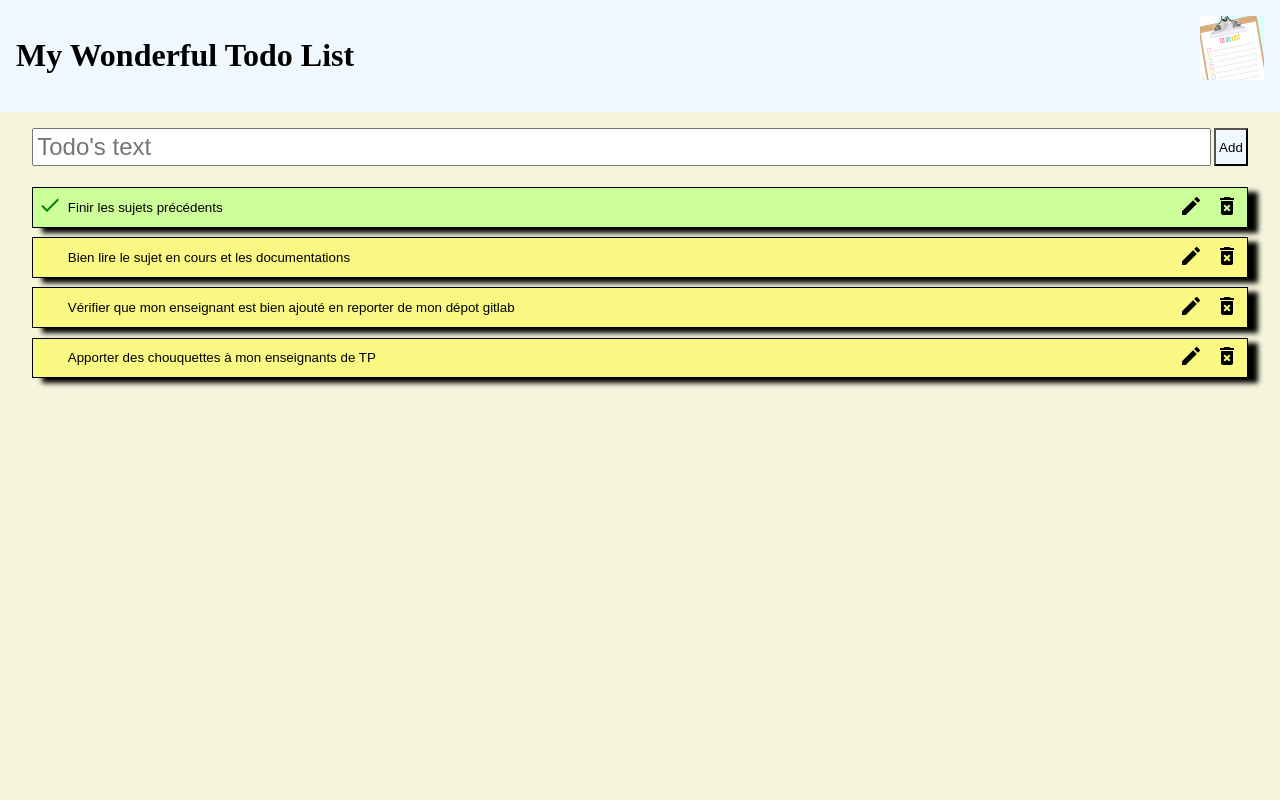
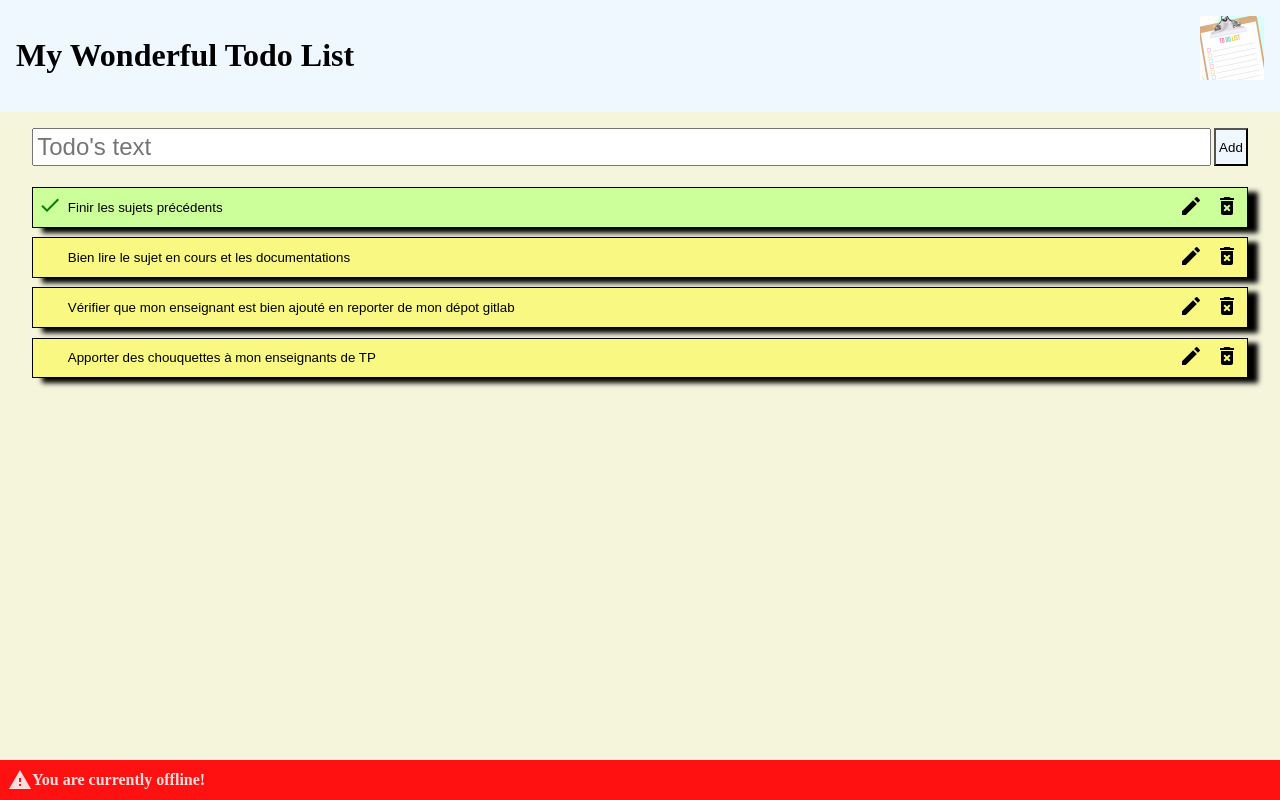
Before and after one commit to ajonquet/todo-list-pwa, a React (Vite) app: page / in a window 1280 px wide. Both pictures are taken after a click on the button "Finir les sujets précédents". Built offline with nearby package versions, Linux system fonts and the light colour scheme; no server answers; data requests are answered from the project's data file.

Commit message:
Détection d’un problème réseau

```diff
--- a/public/css/style.css
+++ b/public/css/style.css
@@ -119,3 +119,16 @@ input[type="submit"] {
   padding: .5em;
   cursor: pointer;
 }
+.network-notification {
+  position: absolute;
+  bottom: 0;
+  width: 100%;
+  box-sizing: border-box;
+  background-color: #f11;
+  margin-left: -1rem;
+  padding: 0.5em;
+  color: #fdd;
+  font-weight: bold;
+  display: flex;
+  align-items: center;
+}
--- a/src/components/Main.jsx
+++ b/src/components/Main.jsx
@@ -1,14 +1,16 @@
 import TodoList from "./TodoList";
 import FormAddTodo from "./FormAddTodo.jsx";
 import useTodos from "../hooks/useTodos.js";
+import NetworkNotification from "./NetworkNotification.jsx";
 
 export default function Main() {
-  const { todos, isLoading, toggleTodo, deleteTodo, updateTodo, addTodo } = useTodos();
+  const { networkError, todos, isLoading, toggleTodo, deleteTodo, updateTodo, addTodo } = useTodos();
 
   return (
         <main className="main">
             <FormAddTodo addTodo={addTodo} />
             <TodoList todos={todos} isLoading={isLoading} toggleTodo={toggleTodo} deleteTodo={deleteTodo} updateTodo={updateTodo} />
+            <NetworkNotification networkError={networkError} />
         </main>
     )
 }
--- /dev/null
+++ b/src/components/NetworkNotification.jsx
@@ -0,0 +1,20 @@
+import PropTypes from "prop-types";
+import WarningIcon from '@mui/icons-material/Warning';
+
+export default function NetworkNotification(props) {
+    const { networkError } = props
+
+    if (!networkError) {
+        return null
+    }
+
+    return (
+        <div className="network-notification">
+            <WarningIcon />You are currently offline!
+        </div>
+    )
+}
+
+NetworkNotification.propTypes = {
+    networkError: PropTypes.bool.isRequired,
+  };
--- a/src/hooks/useTodos.js
+++ b/src/hooks/useTodos.js
@@ -4,6 +4,7 @@ import {addApiTodo, deleteApiTodo, getApiTodos, updateApiTodo} from "../services
 export default function useTodos() {
     const [todos, setTodos] = useState([]);
     const [isLoading, setLoading] = useState(true);
+    const [networkError, setNetworkError] = useState(false);
 
     useEffect(() => {
         getAllTodos()
@@ -37,6 +38,7 @@ export default function useTodos() {
           .catch((err) => {
               /* Network error */
               console.log(err.message);
+              setNetworkError(true);
           });
     };
 
@@ -48,6 +50,7 @@ export default function useTodos() {
           .catch((err) => {
               /* Network error */
               console.log(err.message);
+              setNetworkError(true);
           });
     };
 
@@ -59,6 +62,7 @@ export default function useTodos() {
           .catch((err) => {
               /* Network error */
               console.log(err.message);
+              setNetworkError(true);
           });
     };
 
@@ -70,6 +74,7 @@ export default function useTodos() {
           .catch((err) => {
               /* Network error */
               console.log(err.message);
+              setNetworkError(true);
           });
     };
 
@@ -81,5 +86,6 @@ export default function useTodos() {
         deleteTodo,
         updateTodo,
         getTodos,
+        networkError,
     }
 }
```
